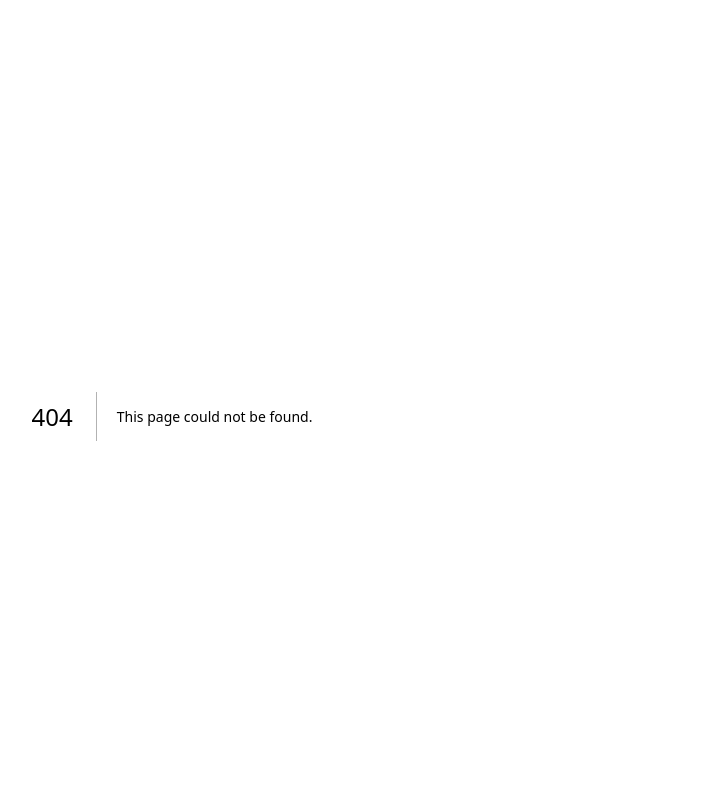
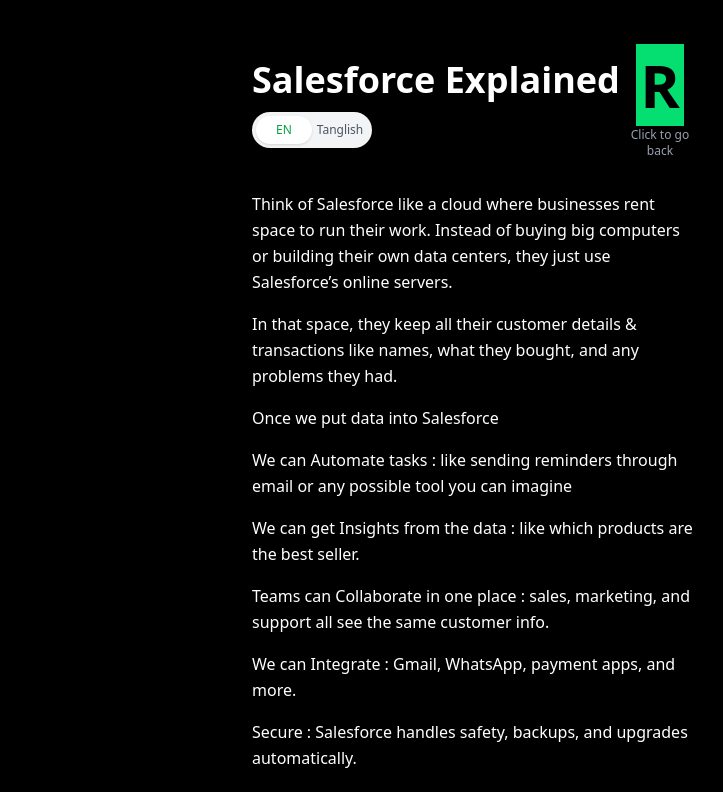
Before and after one commit to linkeshvaranr/website, a Next.js app: page /salesforce in a window 1280 px wide. Before the commit this address had no page. Shown: the top 792 px of the page, without its empty margins (164-887 px from the left). Built offline with nearby package versions, Linux system fonts and the light colour scheme.

Commit message:
Added Salesforce Explanation

```diff
--- a/src/app/page.tsx
+++ b/src/app/page.tsx
@@ -34,14 +34,16 @@
       <section className="mb-16">
         <h2 className="text-2xl font-semibold mb-4">About</h2>
         <p className="text-gray-300 leading-relaxed max-w-2xl">
-          I&apos;m a <a
-            href="https://youtube.com/shorts/bnossYtLUWY?si=JzhrTSF9WU74XEQe"
-            target="_blank"
-            rel="noopener noreferrer"
+          I&apos;m a
+          {" "}
+          <Link
+            href="/salesforce"
             className="text-green-400 hover:underline"
           >
             Salesforce
-          </a> Developer with a focus on CRM Analytics and experience in Lightning Web Components (LWC). I enjoy solving business problems with practical Salesforce solutions. Outside of work, I play CS:GO and Valorant.
+          </Link>{" "}
+
+          Developer with a focus on CRM Analytics and experience in Lightning Web Components (LWC). I enjoy solving business problems with practical Salesforce solutions. Outside of work, I play CS:GO and Valorant.
         </p>
       </section>
 
--- /dev/null
+++ b/src/app/salesforce/page.tsx
@@ -0,0 +1,138 @@
+"use client";
+import { useState } from "react";
+import Link from "next/link";
+
+export default function SalesforceExplanation() {
+  const [lang, setLang] = useState("english");
+
+  return (
+    <div className="px-6 md:px-24 py-8">
+      {/* Header */}
+      <header className="flex items-center justify-between mb-8">
+  {/* Left side: Title + Toggle */}
+  <div className="flex flex-col">
+    <h1 className="text-2xl md:text-4xl font-bold mb-3 whitespace-nowrap">
+        Salesforce Explained
+    </h1>
+
+    {/* Tabs (Language Toggle) */}
+    <div className="tabs relative flex bg-gray-100 shadow-sm p-1 rounded-full w-fit">
+      {/* Glider - positioned behind buttons */}
+      <span
+        className="glider absolute top-1 h-7 w-14 bg-white rounded-full shadow-sm transition-transform duration-300 ease-out"
+        style={{
+          transform: lang === "english" ? "translateX(0)" : "translateX(56px)",
+        }}
+      />
+
+      {/* Buttons positioned above glider */}
+
+      <button
+        className={`tab relative z-10 h-7 w-14 text-xs font-medium rounded-full transition-colors duration-200 ${
+          lang === "english" ? "text-green-600" : "text-gray-600 hover:text-gray-800"
+        }`}
+        onClick={() => setLang("english")}
+      >
+        EN
+      </button>
+      <button
+        className={`tab relative z-10 h-7 w-14 text-xs font-medium rounded-full transition-colors duration-200 ${
+          lang === "tanglish" ? "text-green-600" : "text-gray-600 hover:text-gray-800"
+        }`}
+        onClick={() => setLang("tanglish")}
+      >
+        Tanglish
+      </button>
+    </div>
+  </div>
+
+  {/* Right side: Back button */}
+  <div className="flex items-center gap-4">
+    <Link href="/" className="text-center">
+      <div>
+        <span className="text-4xl md:text-6xl font-bold leading-tight bg-green-400 text-black px-1">
+          R
+        </span>
+        <p className="text-xs text-gray-400 mt-1">Click to go back</p>
+      </div>
+    </Link>
+  </div>
+</header>
+
+
+      <article
+        className="prose prose-invert max-w-none
+                   prose-p:my-4 prose-p:leading-relaxed
+                   prose-strong:text-white"
+      >
+        {lang === "tanglish" ? (
+          <>
+            <p>Namma oor annachi kadai eduthupomae</p>
+            <p>anga products vikkradhu (Sales) mattum illa,</p>
+            <p>sila ber kadanuku vanguvaanga (Credit),</p>
+            <p>sila ber wholesale ah vanguvaanga (B2B),</p>
+            <p>sometimes local channel la advertise panuvanga (Marketing),</p>
+            <p>customer complaints vandhaa handle panuvanga (Service),</p>
+            <p>
+              monthly account ellam paathu endha items sell agudhunu check panni
+              andha item ah restock panuvanga, sell agadha items ah purchase
+              panradha stop panuvanga (Analytics & Actions).
+            </p>
+            <p>Anaa idellam orae oru note la maintain panuvanga</p>
+            <p>
+              so idhu chinna kadai ku fine (avg 200 customer / day), but
+              Unilever eduthupomae...
+            </p>
+            <br />
+            <p> Unilever ku daily lakhs of customer transactions, thousands of products, multiple countries, different currencies, various languages, complex supply chains, regulatory compliance ellam irukku. Anga oru notebook la maintain panna mudiyaadhu! Avangaluku systematic ah automated processes, real-time data analysis, global integration ellam venum. </p>
+            <p> Anga dhaan Salesforce entry, annachi kadai oda simple notebook system ah enterprise level ku scale panni, Sales Cloud la millions of transactions, Marketing Cloud la global campaigns across multiple channels, Service Cloud la 24/7 customer support different languages la, Commerce Cloud la complex B2B operations, Financial Services la advanced credit management, Analytics la AI insights, plus complete automation and integration capabilities kudukraanga. </p>
+            <hr />
+            <p>Purinjudhaa Makka.</p>
+          </>
+        ) : (
+          <>
+            <p>
+                Think of Salesforce like a cloud where businesses rent space to run their
+                work. Instead of buying big computers or building their own data centers,
+                they just use Salesforce’s online servers.
+            </p>
+            <p>
+                In that space, they keep all their customer details & transactions like
+                names, what they bought, and any problems they had.
+            </p>
+            <p>Once we put data into Salesforce</p>
+            <p>
+                We can Automate tasks : like sending reminders through email or any possible
+                tool you can imagine
+            </p>
+            <p>
+                We can get Insights from the data : like which products are the best seller.
+            </p>
+            <p>
+                Teams can Collaborate in one place : sales, marketing, and support all see
+                the same customer info.
+            </p>
+            <p>
+                We can Integrate : Gmail, WhatsApp, payment apps, and more.
+            </p>
+            <p>
+                Secure : Salesforce handles safety, backups, and
+                upgrades automatically.
+            </p>
+            <p>
+                AgentForce : Work done proactively and autonomously, No or Less human input.
+            </p>
+            <hr />
+            <p>
+                So basically: Salesforce is a rented online space where businesses store
+                customer info, automate work, work together, connect apps, and use tools
+                like AgentForce to make smarter decisions.
+            </p>
+          </>
+
+
+        )}
+      </article>
+    </div>
+  );
+}
```
